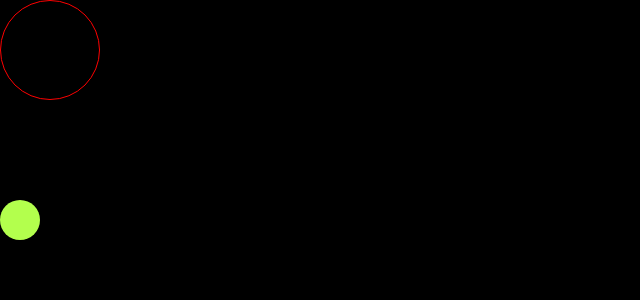
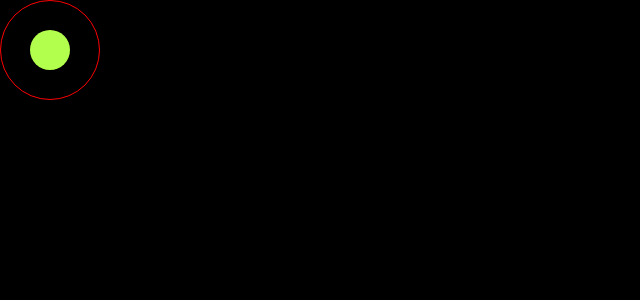
Before and after one commit to Sutharkailash4/mouse-follower, a React (Vite) app in the folder mouse-follower/: page / in a window 1280 px wide. Shown: the top 300 px of the page, without its empty margins (0-640 px from the left). Built offline with nearby package versions, Linux system fonts and the light colour scheme.

Commit message:
add outer circle

```diff
--- a/mouse-follower/src/App.jsx
+++ b/mouse-follower/src/App.jsx
@@ -1,15 +1,16 @@
 import React, { useState } from "react";
 
 const App = () => {
-  const [leftVal,setLeftVal] = useState(200);
+  const [leftVal,setLeftVal] = useState(0);
   const [rightVal,setRightVal] = useState(0);
+  // const [leftValouter,setRightValouter] = useState(0)
   return (
     <div className="app" onMouseMove={(e)=>{
       setLeftVal(e.clientY);
       setRightVal(e.clientX);
     }}>
-      <div className="circle_outer">
-      <div style={{position:"absolute" ,top:`${leftVal}px` ,left:`${rightVal}px`}} className="circle">
+      <div className="circle_outer" style={{position:"absolute" , top:`${leftVal}px`, left:`${rightVal}px`}}>
+      <div className="circle">
 
       </div>
       </div>
--- a/mouse-follower/src/index.css
+++ b/mouse-follower/src/index.css
@@ -6,7 +6,7 @@
 html,body{
   width: 100%;
   height: 100%;
-  cursor: none;
+  /* cursor: none; */
   overflow: hidden;
 }
 #root{
@@ -24,15 +24,23 @@ html,body{
   height: 100px;
   border: 1px solid red;
   border-radius: 50%;
+  position: relative;
+  position: fixed;
+  top: 0;
+  left: 0;
+  animation: bgouter 3s;
+  animation-timing-function: linear;
+  animation-iteration-count: infinite;
 }
 .circle{
   width: 40px;
   height: 40px;
   border-radius: 50%;
   background-color: #fff;
-  position: absolute;
-  top: 0;
-  left: 0;
+  position:absolute ;
+  top: 50%;
+  left: 50%;
+  transform: translate(-50%,-50%);
   animation: color 3s linear;
   animation-iteration-count: infinite;
 }
```
